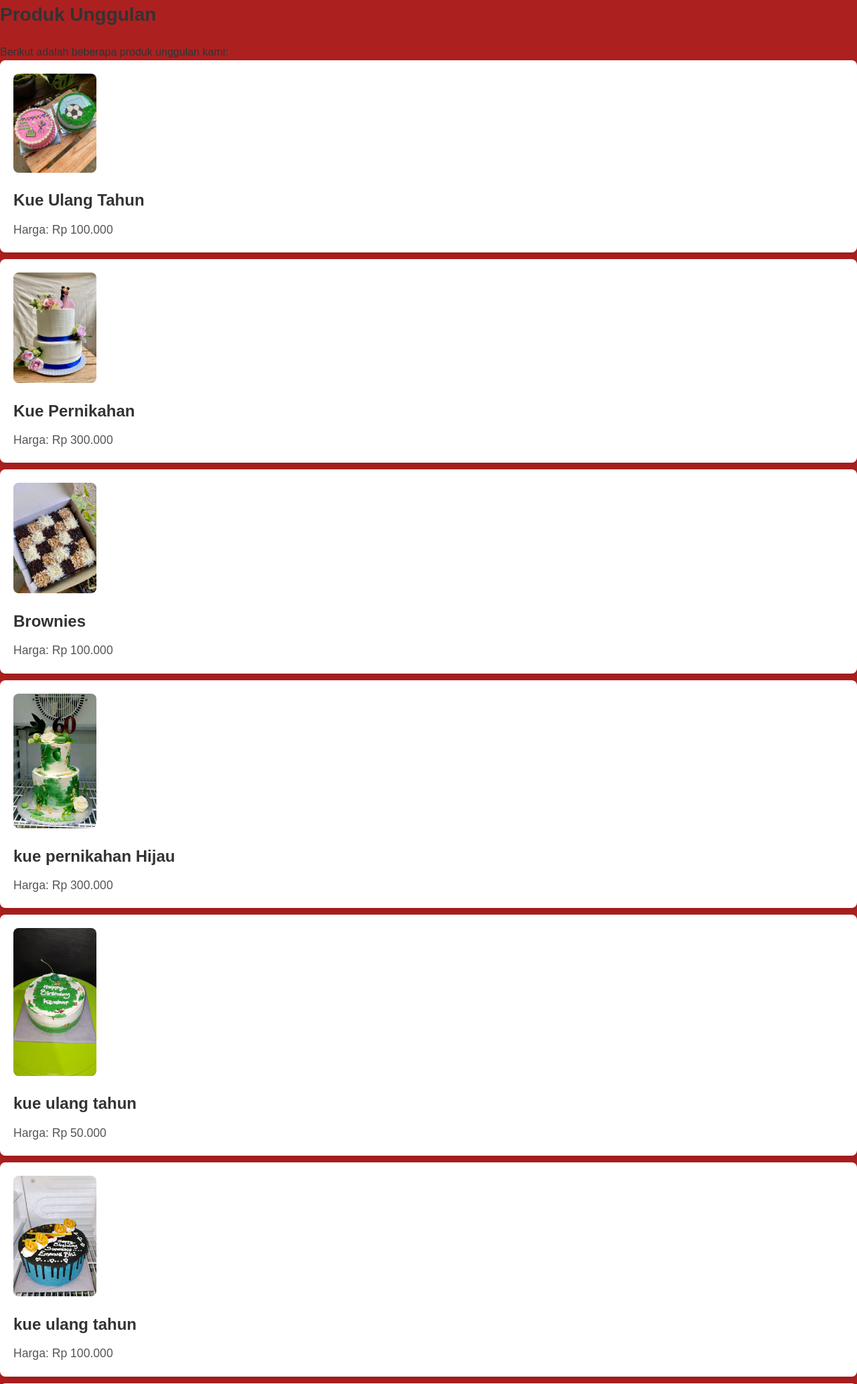
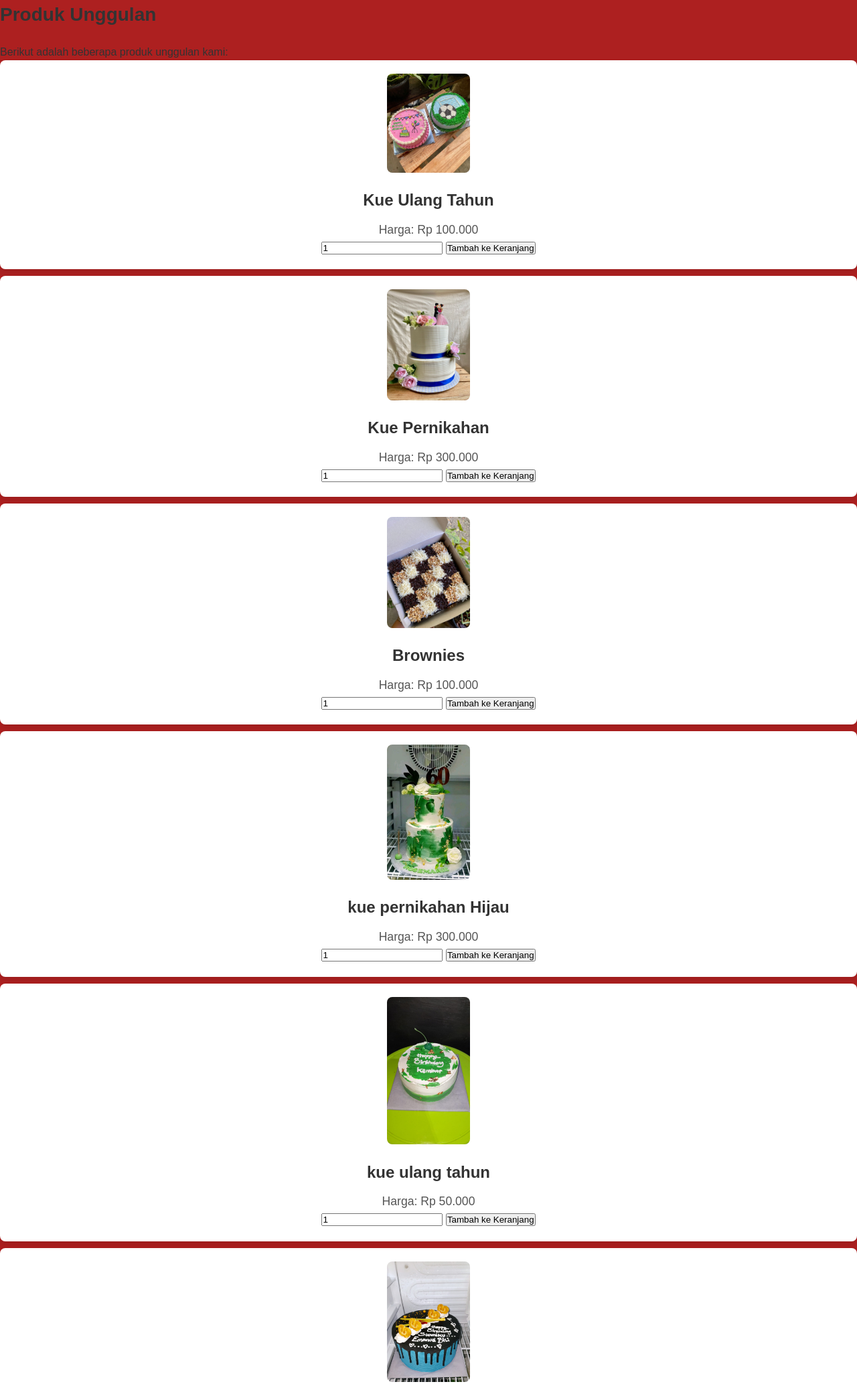
Before and after one commit to SARINAHAK/Kesarinacake, a PHP site: page /produk.html in a window 1280 px wide. Shown: the top 2067 px of the page at 67% size. Run offline with PHP 8.4, Linux system fonts and the light colour scheme.

Commit message:
csskeranjang

```diff
--- a/keranjang.css
+++ b/keranjang.css
@@ -7,7 +7,7 @@ body {
 }
 
 header {
-    background-color: #4CAF50;
+    background-color: #e190a5;
     color: white;
     padding: 10px 20px;
     text-align: center;
--- a/produk.html
+++ b/produk.html
@@ -18,61 +18,85 @@
                 <img src="kue ulang tahun.jpeg" alt="Kue Ulang Tahun" width="230" height="280" />
                 <h3>Kue Ulang Tahun</h3>
                 <p>Harga: Rp 100.000</p>
+                <input type="number" min="1" value="1" id="qty-2">
+                <button onclick="addToCart('Tahu Skotel', 5000, 2)">Tambah ke Keranjang</button>
             </div>
             <div class="product-item">
                 <img src="kue pernikahan.jpeg" alt="Kue Pernikahan" width="230" height="280" />
                 <h3>Kue Pernikahan</h3>
                 <p>Harga: Rp 300.000</p>
+                <input type="number" min="1" value="1" id="qty-2">
+                <button onclick="addToCart('Tahu Skotel', 5000, 2)">Tambah ke Keranjang</button>
             </div>
             <div class="product-item">
                 <img src="kue Brownies.jpeg" alt="Brownies" width="230" height="280" />
                 <h3>Brownies</h3>
                 <p>Harga: Rp 100.000</p>
+                <input type="number" min="1" value="1" id="qty-2">
+                <button onclick="addToCart('Tahu Skotel', 5000, 2)">Tambah ke Keranjang</button>
             </div>
             <div class="product-item">
                 <img src="kue pernikahan hijau.jpg" alt="kue pernikahan Hijau" width="230" height="280" />
                 <h3>kue pernikahan Hijau</h3>
                 <p>Harga: Rp 300.000</p>
+                <input type="number" min="1" value="1" id="qty-2">
+                <button onclick="addToCart('Tahu Skotel', 5000, 2)">Tambah ke Keranjang</button>
             </div>
             <div class="product-item">
                 <img src="kue simple hijau.jpg" alt="kue ulang tahun" width="230" height="280" />
                 <h3>kue ulang tahun</h3>
                 <p>Harga: Rp 50.000</p>
+                <input type="number" min="1" value="1" id="qty-2">
+                <button onclick="addToCart('Tahu Skotel', 5000, 2)">Tambah ke Keranjang</button>
             </div>
             <div class="product-item">
                 <img src="kue ulang tahun biru.jpg" alt="kue ulang tahun" width="230" height="280" />
                 <h3>kue ulang tahun</h3>
                 <p>Harga: Rp 100.000</p>
+                <input type="number" min="1" value="1" id="qty-2">
+                <button onclick="addToCart('Tahu Skotel', 5000, 2)">Tambah ke Keranjang</button>
             </div>
             <div class="product-item">
                 <img src="kue ulang tahun orens.jpg" alt="kue ulang tahun" width="230" height="280" />
                 <h3>kue ulang tahun</h3>
                 <p>Harga: Rp 50.000</p>
+                <input type="number" min="1" value="1" id="qty-2">
+                <button onclick="addToCart('Tahu Skotel', 5000, 2)">Tambah ke Keranjang</button>
             </div>
             <div class="product-item">
                 <img src="kue ultah anak sofia.jpg" alt="kue ulang tahun" width="230" height="280" />
                 <h3>kue ulang tahun</h3>
                 <p>Harga: Rp 200.000</p>
+                <input type="number" min="1" value="1" id="qty-2">
+                <button onclick="addToCart('Tahu Skotel', 5000, 2)">Tambah ke Keranjang</button>
             </div>
             <div class="product-item">
                 <img src="kue ultah anak spider man.jpg" alt="kue ulang tahun" width="230" height="280" />
                 <h3>kue ulang tahun</h3>
                 <p>Harga: Rp 250.000</p>
+                <input type="number" min="1" value="1" id="qty-2">
+                <button onclick="addToCart('Tahu Skotel', 5000, 2)">Tambah ke Keranjang</button>
             </div>
             <div class="product-item">
                 <img src="kue ultah bir.jpg" alt="kue ulang tahun" width="230" height="280" />
                 <h3>kue ulang tahun</h3>
                 <p>Harga: Rp 350.000</p>
+                <input type="number" min="1" value="1" id="qty-2">
+                <button onclick="addToCart('Tahu Skotel', 5000, 2)">Tambah ke Keranjang</button>
             </div>
             <div class="product-item">
                 <img src="kue ultah bunga.jpg" alt="kue ulang tahun" width="230" height="280" />
                 <h3>kue ulang tahun</h3>
                 <p>Harga: Rp 100.000</p>
+                <input type="number" min="1" value="1" id="qty-2">
+                <button onclick="addToCart('Tahu Skotel', 5000, 2)">Tambah ke Keranjang</button>
             </div>
             <div class="product-item">
                 <img src="kue ultah miki mouse.jpg" alt="kue ulang tahun" width="230" height="280" />
                 <h3>kue ulang tahun</h3>
                 <p>Harga: Rp 250.000</p>
+                <input type="number" min="1" value="1" id="qty-2">
+                <button onclick="addToCart('Tahu Skotel', 5000, 2)">Tambah ke Keranjang</button>
             </div>
 
         </section>
--- a/styles.css
+++ b/styles.css
@@ -140,13 +140,15 @@ h2 {
 
 .product-item {
     margin-bottom: 10px;
-    text-align: left;
+    text-align: center;
     background-color: #fff;
     border-radius: 8px;
     padding: 20px;
     box-shadow: 0 4px 8px rgba(0, 0, 0, 0.1);
     transition: transform 0.3s, box-shadow 0.3s;
+
 }
+
 
 .product-item:hover {
     transform:translate(10px);
```
